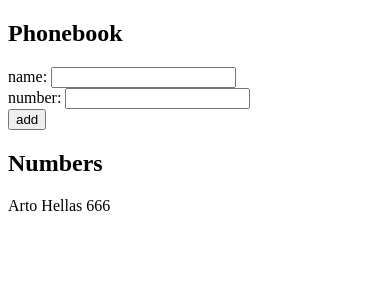
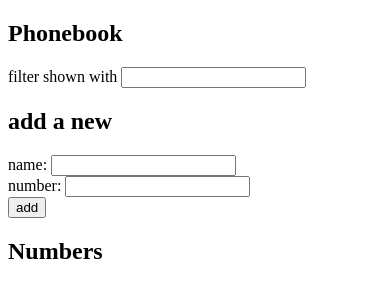
Before and after one commit to HatofulGirlfriend/fullstackopen-exercises, a React (Create React App) app in the folder part2/thephonebook/: page / in a window 390 px wide. Shown: the top 300 px of the page. Built offline with nearby package versions, Linux system fonts and the light colour scheme.

Commit message:
2.9*: The Phonebook Step4

```diff
--- a/part2/thephonebook/src/App.js
+++ b/part2/thephonebook/src/App.js
@@ -10,11 +10,15 @@
 
 const App = () => {
   const [persons, setPersons] = useState([
-    { name: "Arto Hellas", id: 1, number: 666 },
+    { name: 'Arto Hellas', number: '040-123456', id: 1 },
+    { name: 'Ada Lovelace', number: '39-44-5323523', id: 2 },
+    { name: 'Dan Abramov', number: '12-43-234345', id: 3 },
+    { name: 'Mary Poppendieck', number: '39-23-6423122', id: 4 }
   ]);
   const [newName, setNewName] = useState("");
-
   const [newNumber, setNewNumber] = useState("");
+  const [selected, setSelected] = useState([]);
+  const [newSearch, setNewSearch] = useState("");
 
   const addName = (event) => {
     event.preventDefault();
@@ -39,6 +43,20 @@
     setNewNumber(event.target.value);
   };
 
+  const handleNameSearch = (event) => {
+    setNewSearch(event.target.value);
+    const entriesToShow = newSearch
+      ? persons.filter(person => {
+        return (
+          person.name.toLowerCase().includes(event.target.value.toLowerCase()))
+        }
+      )
+      : persons
+     console.log(entriesToShow)
+     setSelected(entriesToShow);
+  }
+
+
   const doesNameExist = () => {
     for (let i = 0; i < persons.length; i++) {
       if (newName === persons[i].name) {
@@ -48,8 +66,11 @@
   };
 
   return (
+
     <div>
       <h2>Phonebook</h2>
+      filter shown with <input value={newSearch} onChange={handleNameSearch}/>
+      <h2>add a new</h2>
       <form onSubmit={addName}>
         <div>
           name: <input value={newName} onChange={handleNameChange} />
@@ -58,8 +79,6 @@
           number:{" "}
           <input
             value={newNumber}
-            input
-            type="number"
             onChange={handleNumberChange}
           />
         </div>
@@ -68,7 +87,7 @@
         </div>
       </form>
       <h2>Numbers</h2>
-      {persons.map((person) => (
+      {selected.map((person) => (
         <Person
           key={person.id}
           personName={person.name}
```
